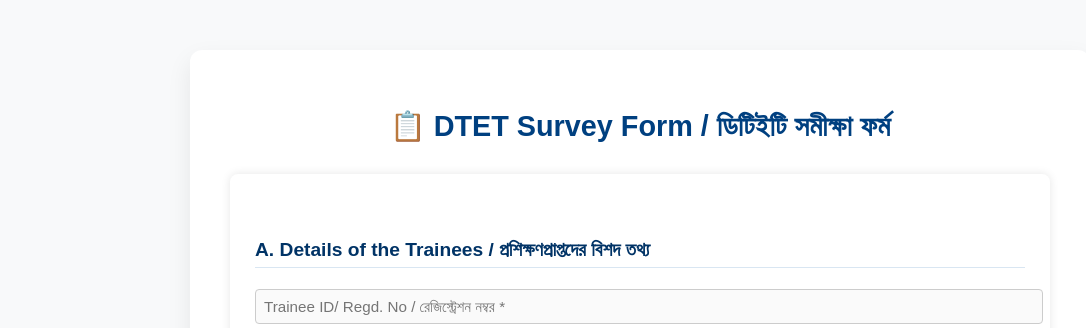
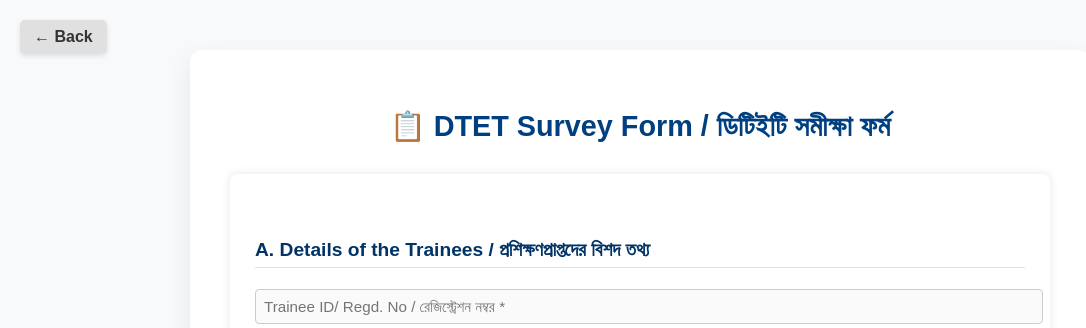
Before and after one commit to Biswajit-1-Das/Multi-survey-app, a Flask app: page /survey/dtet in a window 1280 px wide. Shown: the top 328 px of the page, without its empty margins (0-1086 px from the left). Run offline with Flask 3, Linux system fonts and the light colour scheme.

```diff
--- a/templates/dtet_form.html
+++ b/templates/dtet_form.html
@@ -21,11 +21,28 @@
       border: none; border-radius: 5px; cursor: pointer;
     }
     .submit-btn:hover { background-color: #0056b3; }
+    .back-button {
+    position: fixed;
+    top: 20px;
+    left: 20px;
+    background-color: #e0e0e0;
+    color: #333;
+    padding: 8px 14px;
+    border-radius: 5px;
+    text-decoration: none;
+    font-weight: bold;
+    z-index: 1000;
+    box-shadow: 0 2px 5px rgba(0, 0, 0, 0.1);
+  }
+.back-button:hover {
+  background-color: #d0d0d0;
+}
+
   </style>
 </head>
 <body class="p-4 flex items-center justify-center min-h-screen">
-
-<div class="container mx-auto p-4 md:p-8 bg-white rounded-lg shadow-xl max-w-2xl w-full">
+  <a href="{{ url_for('index') }}" class="back-button">← Back</a>
+  <div class="container mx-auto p-4 md:p-8 bg-white rounded-lg shadow-xl max-w-2xl w-full">
   <div class="form-card">
     <h1 class="text-3xl font-extrabold text-gray-800 mb-6 text-center">📋 DTET Survey Form / ডিটিইটি সমীক্ষা ফর্ম</h1>
     <form action="/submit" method="post" class="space-y-6">
```
Also changed, not shown: templates/rpl_form.html (+18 -0 lines), templates/stt_form.html (+18 -0 lines), templates/vocational_form.html (+18 -0 lines).
